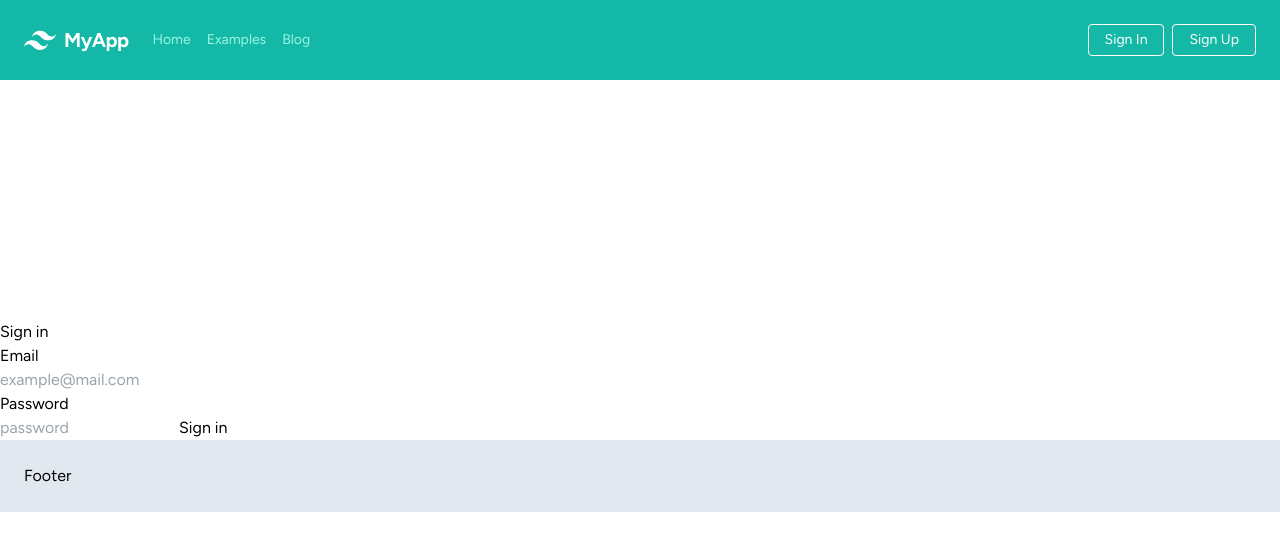
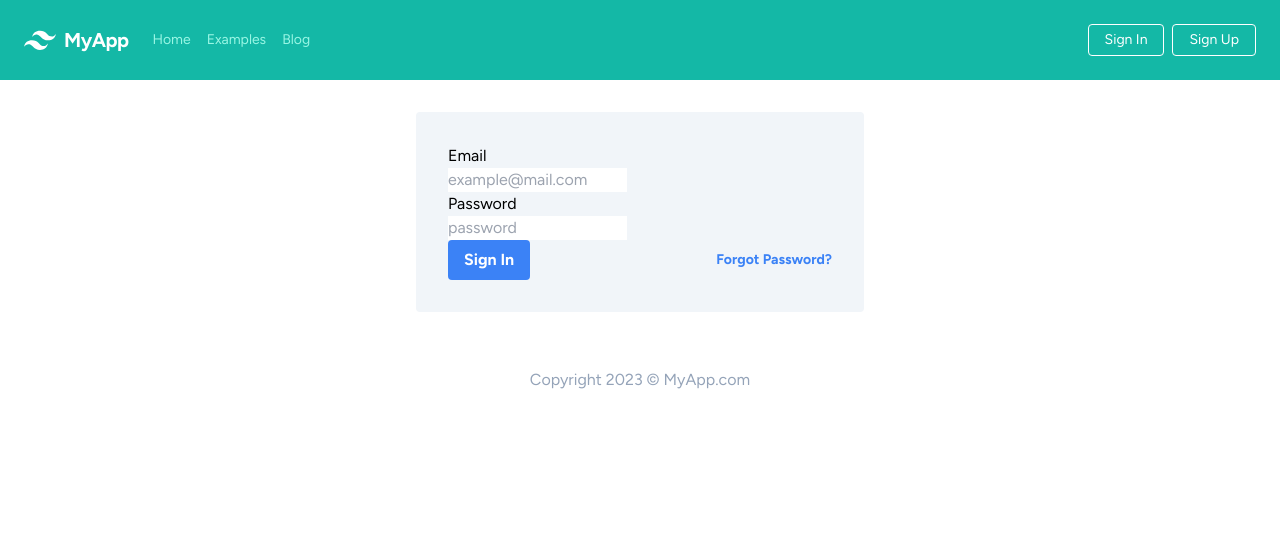
Before and after one commit to adscrum/adscrum, a Next.js app: page /auth/signin in a window 1280 px wide. Shown: the top 550 px of the page. Built offline with nearby package versions, Linux system fonts and the light colour scheme; no server answers.

Commit message:
added form styling, fixed console warn + error

```diff
--- a/next.config.js
+++ b/next.config.js
@@ -1,4 +1,6 @@
 /** @type {import('next').NextConfig} */
-const nextConfig = {}
+const nextConfig = {
+  trailingSlash: false,
+};
 
-module.exports = nextConfig
+module.exports = nextConfig;
--- a/package.json
+++ b/package.json
@@ -9,8 +9,8 @@
     "lint": "next lint"
   },
   "dependencies": {
-
     "autoprefixer": "10.4.14",
+    "encoding": "^0.1.13",
     "firebase": "^9.21.0",
     "next": "13.4.1",
     "postcss": "8.4.23",
--- a/src/app/auth/signin/page.js
+++ b/src/app/auth/signin/page.js
@@ -4,7 +4,7 @@ import signIn from "@/firebase/auth/signin";
 import {useRouter} from "next/navigation";
 
 function Page() {
-  const [email, setEmail] = React.useState("");
+  const [email, setEmail] = React.useState(""); //do we need to say React here, check usestate docs
   const [password, setPassword] = React.useState("");
   const router = useRouter();
 
@@ -21,11 +21,13 @@ function Page() {
     console.log(result);
     return router.push("/dashboard");
   };
+  //https://v1.tailwindcss.com/components/forms
   return (
-    <div className="wrapper">
-      <div className="form-wrapper">
-        <h1 className="mt-60 mb-30">Sign in</h1>
-        <form onSubmit={handleForm} className="form">
+    <div className="container mx-auto px-4 py-8">
+      <form
+        onSubmit={handleForm}
+        className="mx-auto max-w-md rounded bg-slate-100 p-8"
+      >
         <label htmlFor="email">
           <p>Email</p>
           <input
@@ -48,9 +50,21 @@ function Page() {
             placeholder="password"
           />
         </label>
-          <button type="submit">Sign in</button>
+        <div class="flex items-center justify-between">
+          <button
+            className="focus:shadow-outline rounded bg-blue-500 px-4 py-2 font-bold text-white hover:bg-blue-700 focus:outline-none"
+            type="submit"
+          >
+            Sign In
+          </button>
+          <a
+            className="inline-block align-baseline text-sm font-bold text-blue-500 hover:text-blue-800"
+            href="#"
+          >
+            Forgot Password?
+          </a>
+        </div>
       </form>
-      </div>
     </div>
   );
 }
--- a/src/components/footer.js
+++ b/src/components/footer.js
@@ -1,7 +1,9 @@
 const Footer = () => {
   return (
-    <footer className=" bg-slate-200">
-      <div className="container mx-auto p-6">Footer</div>
+    <footer className="">
+      <div className="container mx-auto p-6 text-center text-slate-400">
+        Copyright 2023 &copy; MyApp.com
+      </div>
     </footer>
   );
 };
```
Also changed, not shown: 1 other file (tests, documents, lock files or other folders). Lines whose indentation alone changed are shown as unchanged.
